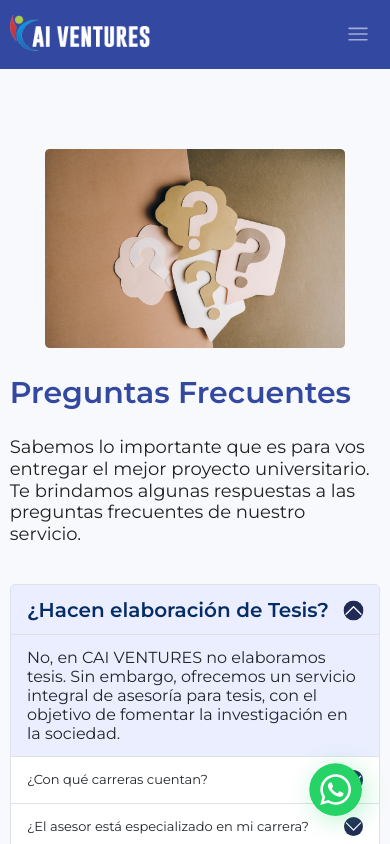
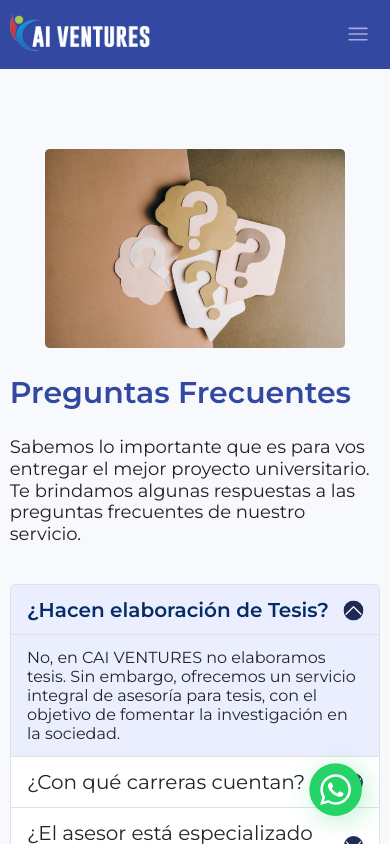
Before and after one commit to justinait/cai-ventures2, a React (Vite) app: page /faq in a window 390 px wide. Shown: the top 844 px of the page. Built offline with nearby package versions, Linux system fonts and the light colour scheme.

Commit message:
font-size faq responsive

```diff
--- a/src/components/Questions/Questions.css
+++ b/src/components/Questions/Questions.css
@@ -128,6 +128,14 @@
         align-items: center;
         justify-content: center;
     }
+
+    .accordion-button collapsed {
+        font-size: 20px !important;
+    }
+
+    .accordion-button {
+        font-size: 20px !important;
+    }
 }
 
 @media screen and (max-width: 360px)  {
```
